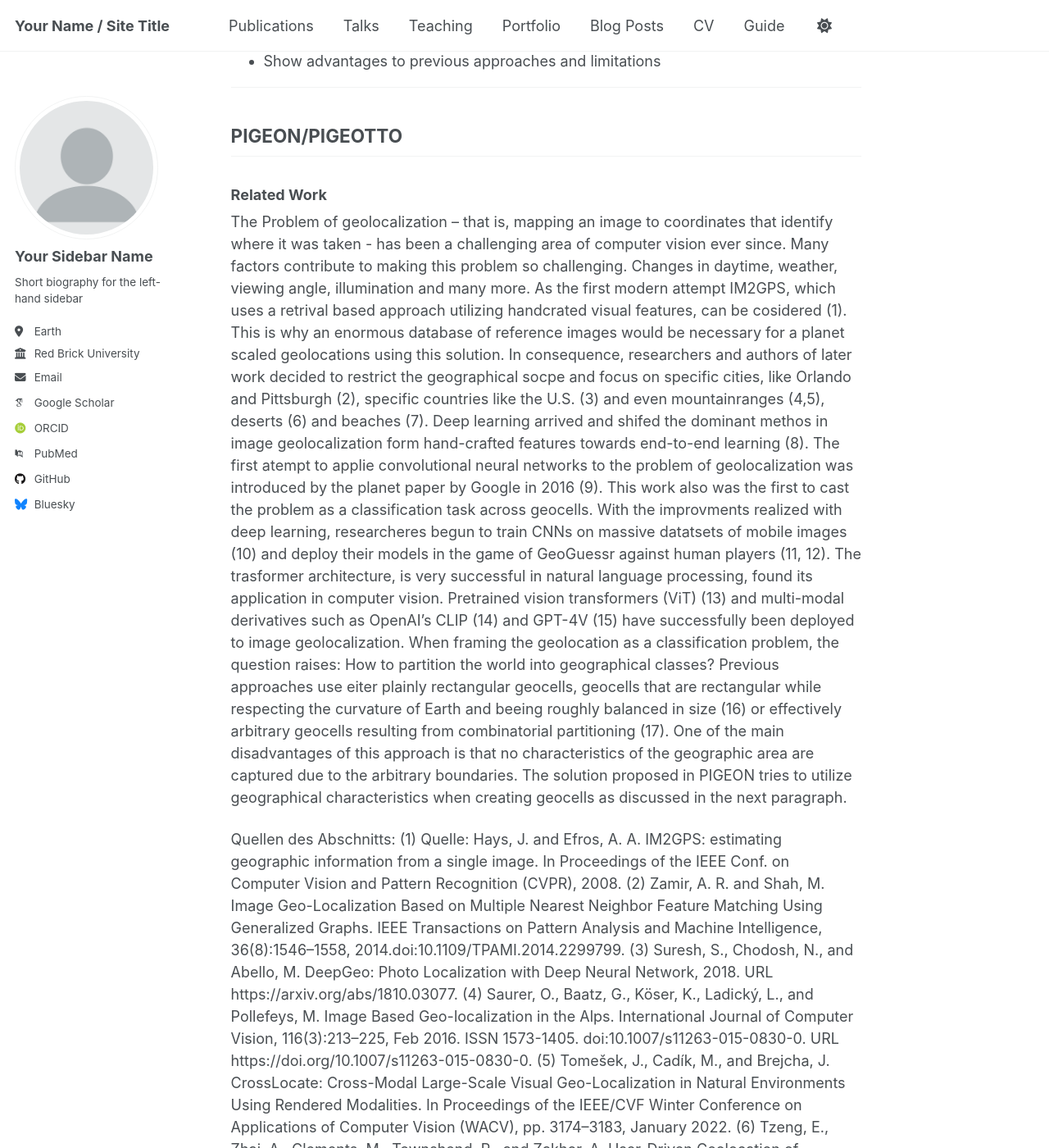
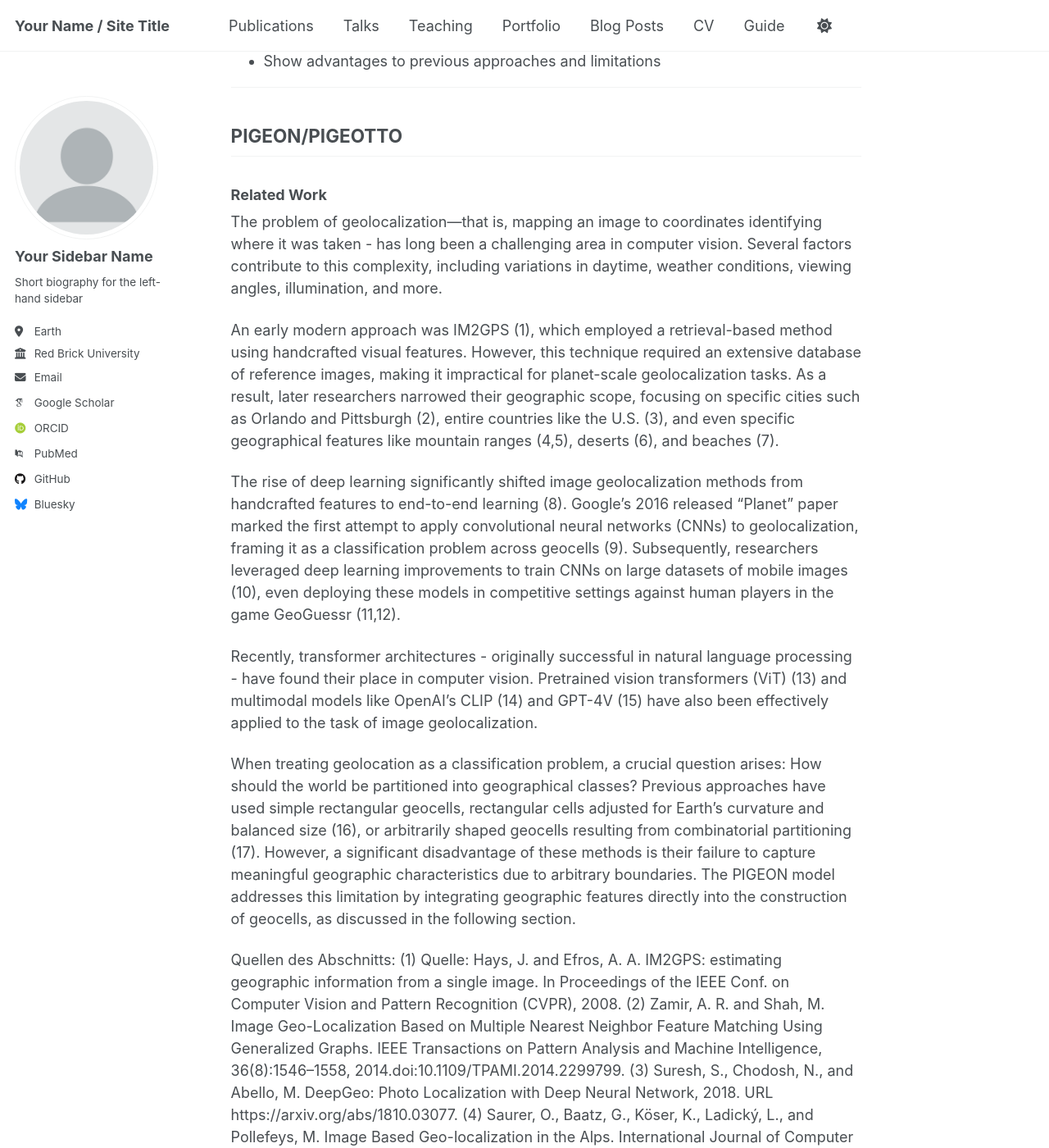
Before and after one commit to Smilooooo/Smilooooo.github.io, a Jekyll site: the page built from _posts/2025-05-13-pigeon-post.md, in a window 1280 px wide and 1400 px high, scrolled down 6868 px. Shown: the whole window at 82% size. Built offline with Jekyll 4.4.1, drawn with Linux system fonts in a browser that asks for light colours; some web fonts are replaced; some of the changed text lies outside the part shown.

Commit message:
Update for 'Related Work' in 2025-05-13-pigeon-post.md

```diff
--- a/_posts/2025-05-13-pigeon-post.md
+++ b/_posts/2025-05-13-pigeon-post.md
@@ -111,12 +111,15 @@ With the rise and success of Transformer architecture in Deep Learning - more sp
 
 ### Related Work
 
-The Problem of geolocalization – that is, mapping an image to coordinates that identify where it was taken - has been a challenging area of computer vision ever since. Many factors contribute to making this problem so challenging. Changes in daytime, weather, viewing angle, illumination and many more.
-As the first modern attempt IM2GPS, which uses a retrival based approach utilizing handcrated visual features, can be cosidered (1). This is why an enormous database of reference images would be necessary for a planet scaled geolocations using this solution. In consequence, researchers and authors of later work decided to restrict the geographical socpe and focus on specific cities, like Orlando and Pittsburgh (2), specific countries like the U.S. (3) and even mountainranges (4,5), deserts (6) and beaches (7).
-Deep learning arrived and shifed the dominant methos in image geolocalization form hand-crafted features towards end-to-end learning (8). The first atempt to applie convolutional neural networks to the problem of geolocalization was introduced by the planet paper by Google in 2016 (9). This work also was the first to cast the problem as a classification task across geocells.
-With the improvments realized with deep learning, researcheres begun to train CNNs on massive datatsets of mobile images (10) and deploy their models in the game of GeoGuessr against human players (11, 12).
-The trasformer architecture, is very successful in natural language processing, found its application in computer vision. Pretrained vision transformers (ViT) (13) and multi-modal derivatives such as OpenAI’s CLIP (14) and GPT-4V (15) have successfully been deployed to image geolocalization.
-When framing the geolocation as a classification problem, the question raises: How to partition the world into geographical classes? Previous approaches use eiter plainly rectangular geocells, geocells that are rectangular while respecting the curvature of Earth and beeing roughly balanced in size (16) or effectively arbitrary geocells resulting from combinatorial partitioning (17). One of the main disadvantages of this approach is that no characteristics of the geographic area are captured due to the arbitrary boundaries. The solution proposed in PIGEON tries to utilize geographical characteristics when creating geocells as discussed in the next paragraph.
+The problem of geolocalization—that is, mapping an image to coordinates identifying where it was taken - has long been a challenging area in computer vision. Several factors contribute to this complexity, including variations in daytime, weather conditions, viewing angles, illumination, and more.
+
+An early modern approach was IM2GPS (1), which employed a retrieval-based method using handcrafted visual features. However, this technique required an extensive database of reference images, making it impractical for planet-scale geolocalization tasks. As a result, later researchers narrowed their geographic scope, focusing on specific cities such as Orlando and Pittsburgh (2), entire countries like the U.S. (3), and even specific geographical features like mountain ranges (4,5), deserts (6), and beaches (7).
+
+The rise of deep learning significantly shifted image geolocalization methods from handcrafted features to end-to-end learning (8). Google’s 2016 released "Planet" paper marked the first attempt to apply convolutional neural networks (CNNs) to geolocalization, framing it as a classification problem across geocells (9). Subsequently, researchers leveraged deep learning improvements to train CNNs on large datasets of mobile images (10), even deploying these models in competitive settings against human players in the game GeoGuessr (11,12).
+
+Recently, transformer architectures - originally successful in natural language processing - have found their place in computer vision. Pretrained vision transformers (ViT) (13) and multimodal models like OpenAI’s CLIP (14) and GPT-4V (15) have also been effectively applied to the task of image geolocalization.
+
+When treating geolocation as a classification problem, a crucial question arises: How should the world be partitioned into geographical classes? Previous approaches have used simple rectangular geocells, rectangular cells adjusted for Earth's curvature and balanced size (16), or arbitrarily shaped geocells resulting from combinatorial partitioning (17). However, a significant disadvantage of these methods is their failure to capture meaningful geographic characteristics due to arbitrary boundaries. The PIGEON model addresses this limitation by integrating geographic features directly into the construction of geocells, as discussed in the following section.
 
 
 Quellen des Abschnitts:
@@ -144,12 +147,17 @@ Quellen des Abschnitts:
 - OPTICS clustering and Voronoi tessellation to even out number of samples in each cell
 
 To overcome the limitations of the naive geocell approach, PIGEON introduces Semantic Geocells. Instead of relying on arbitrary rectangular subdivisions, semantic geocells leverage existing administrative and political boundaries. These boundaries naturally align better with geographic divisions that people intuitively recognize.
+
 Creating semantic geocells involves merging neighboring areas within these administrative boundaries until each geocell contains roughly the same number of images. This balancing ensures effective model training. Crucially, semantic geocells always respect country borders, ensuring that predictions remain geographically coherent.
+
 This approach offers significant advantages. Semantic geocells can capture distinctive region-specific details - like unique street signs, road markings, or architectural styles — which are key visual clues for accurate geolocation. They also naturally incorporate meaningful geographic boundaries such as rivers or mountain ranges, creating intuitive geographic classes.
+
 By embedding richer geographic context into the data, semantic geocells ultimately enable PIGEON to make predictions that are both more accurate and realistic.
 
 Despite the advantages provided by semantic geocells, a fundamental issue remains: some regions naturally attract more images, particularly popular landmarks or tourist hotspots. This uneven distribution can create class imbalance, posing challenges for effective model training.
+
 To address this imbalance, the authors propose a targeted clustering strategy using the OPTICS algorithm. OPTICS (18) identifies densely photographed regions, grouping images into meaningful clusters. Each image is then assigned to a specific cluster, which helps balance the number of images per geocell.
+
 Finally, a Voronoi tessellation ensures these adjusted geocells remain spatially continuous and coherent. By creating contiguous geographic areas around each cluster, this method enables PIGEON to better manage densely photographed locations, ultimately improving both the accuracy and reliability of its predictions.
 
 Quellen:
```
